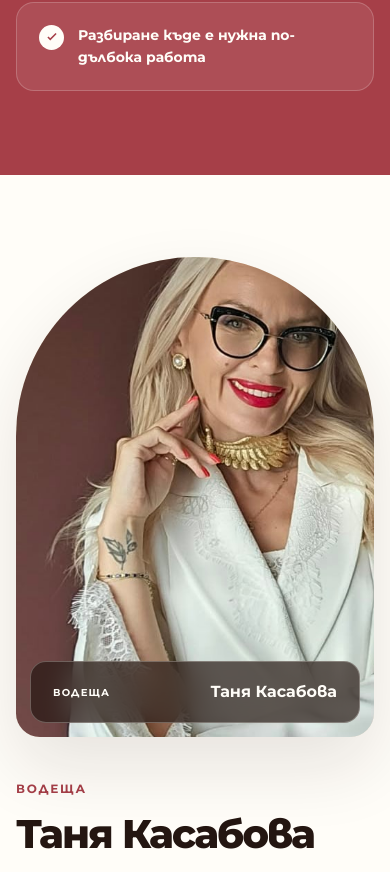
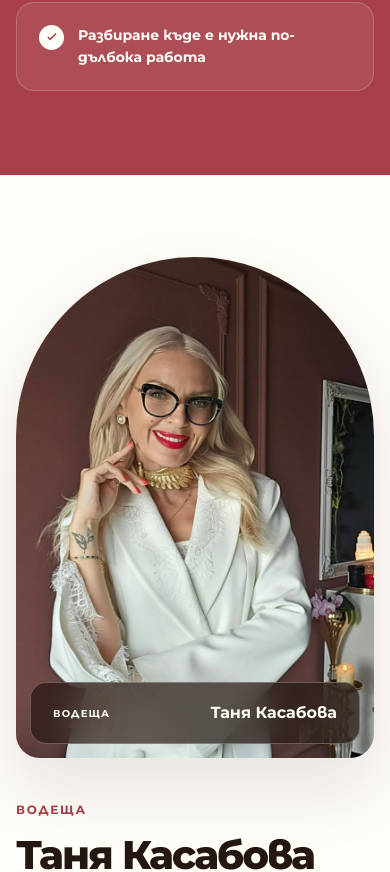
Before and after one commit to jordanyanewski-stack/coaching-real, a Next.js app: page /zhiva-vol-2 in a window 390 px wide. Shown: the part 6040-6912 px from the top of the page. Built offline with nearby package versions, Linux system fonts and the light colour scheme.

Commit message:
Improve Zhiva mentor portrait framing

```diff
--- a/src/app/zhiva-vol-2/page.module.css
+++ b/src/app/zhiva-vol-2/page.module.css
@@ -694,7 +694,7 @@
 
 .mentorImageWrap {
   position: relative;
-  min-height: 680px;
+  aspect-ratio: 5 / 7;
   border-radius: 220px 220px 28px 28px;
   overflow: hidden;
   background: var(--plum-2);
@@ -703,9 +703,7 @@
 
 .mentorImage {
   object-fit: cover;
-  object-position: left 45%;
-  transform: scale(1.55);
-  transform-origin: left center;
+  object-position: center;
 }
 
 .mentorBadge {
@@ -1148,7 +1146,8 @@
   }
 
   .mentorImageWrap {
-    min-height: 620px;
+    width: min(100%, 620px);
+    justify-self: center;
   }
 
   .enrollGrid {
@@ -1316,7 +1315,7 @@
   }
 
   .mentorImageWrap {
-    min-height: 480px;
+    width: 100%;
     border-radius: 180px 180px 24px 24px;
   }
 
```
